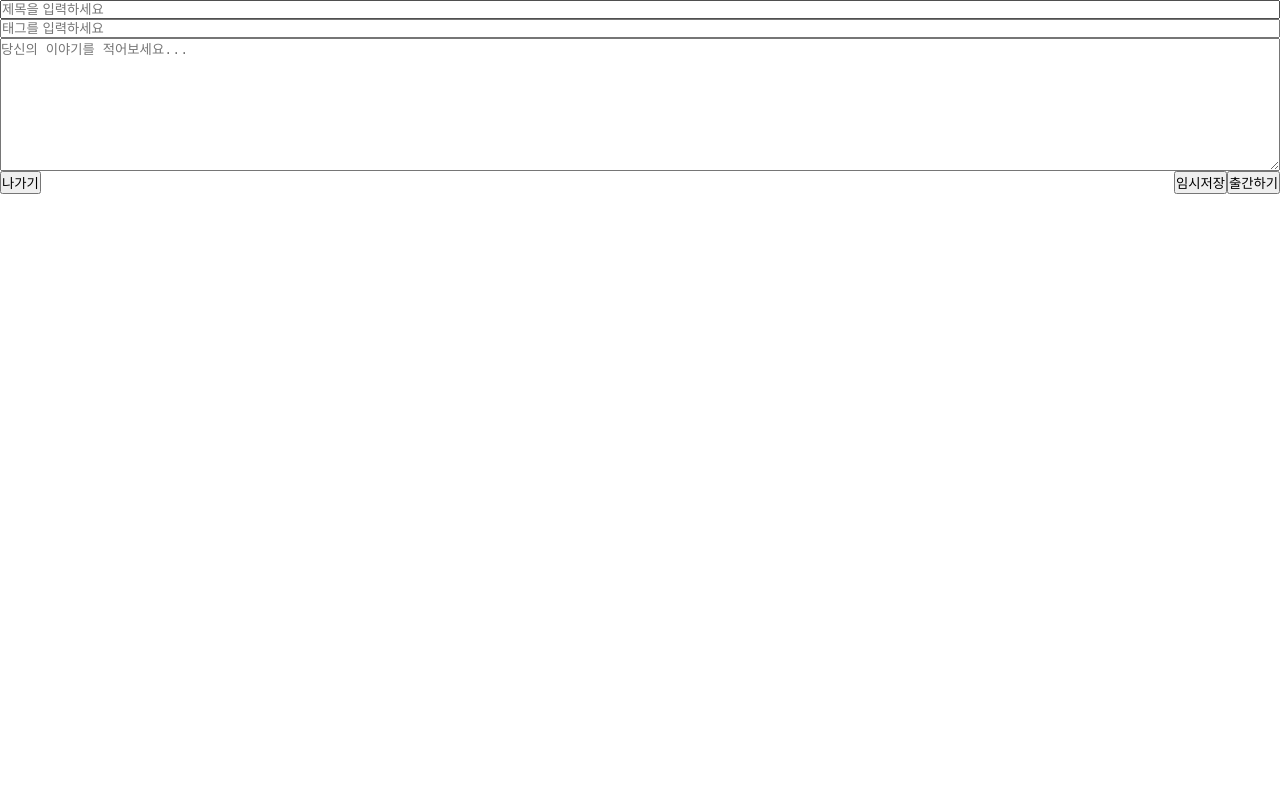
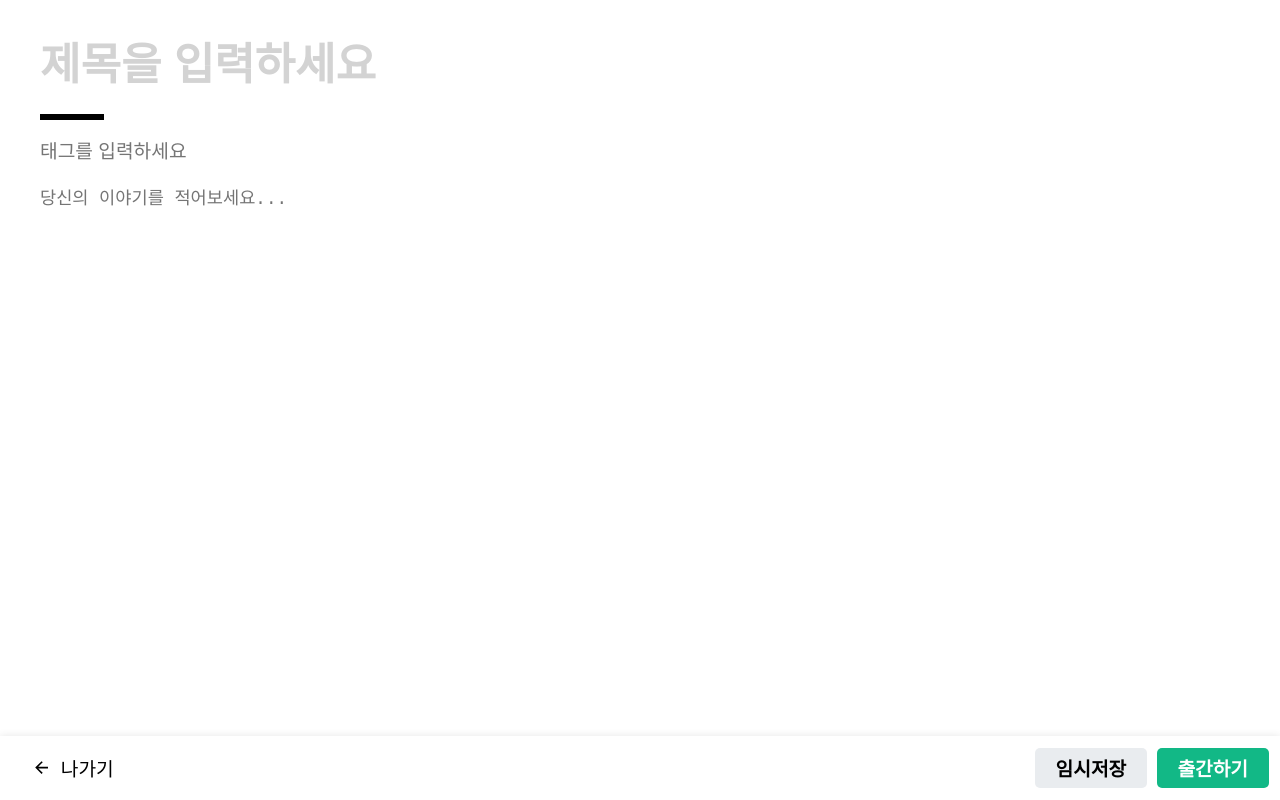
Before and after one commit to WE-SOPT-29th-Web-Part/Gunyoung-Park, a React (Create React App) app in the folder 5_velog_clone_react/: page /write in a window 1280 px wide. Built offline with nearby package versions, Linux system fonts and the light colour scheme.

Commit message:
Add write styles

```diff
--- a/5_velog_clone_react/src/components/atom/Button.tsx
+++ b/5_velog_clone_react/src/components/atom/Button.tsx
@@ -1,4 +1,4 @@
-import styled from "styled-components";
+import styled, { css } from "styled-components";
 
 export const RoundButton = styled.button`
   border-radius: 1em;
@@ -52,4 +52,64 @@ export const LinkIconButton = styled.a`
   }
 `;
 
-export const Button = styled.button``;
+interface ButtonProps {
+  variant?: ButtonVariants;
+}
+
+type ButtonVariants = "success" | "transparent";
+
+export const Button = styled.button<ButtonProps>`
+  display: flex;
+  align-items: center;
+
+  height: 2.5rem;
+  padding: 0 1.3rem;
+  font-size: 1.2rem;
+  font-weight: bold;
+
+  border: none;
+  border-radius: 5px;
+  outline: none;
+  cursor: pointer;
+
+  transition: background-color 0.2s;
+
+  & > svg:first-child {
+    margin-right: 0.5em;
+  }
+
+  ${(props) => buttonVariantValue(props.variant)}
+`;
+
+function buttonVariantValue(variant?: ButtonVariants) {
+  switch (variant) {
+    case "success":
+      return css`
+        background-color: #12b886;
+        color: white;
+
+        &:hover {
+          background-color: #20c997;
+        }
+      `;
+    case "transparent":
+      return css`
+        background-color: transparent;
+        color: black;
+        font-weight: normal;
+
+        &:hover {
+          background-color: rgba(0, 0, 0, 0.05);
+        }
+      `;
+    default:
+      return css`
+        background-color: #e9ecef;
+        color: black;
+
+        &:hover {
+          background-color: #f1f3f5;
+        }
+      `;
+  }
+}
--- a/5_velog_clone_react/src/components/atom/Nav.tsx
+++ b/5_velog_clone_react/src/components/atom/Nav.tsx
@@ -30,7 +30,7 @@ export function Nav(props: NavProps) {
           </NavItem>
         ))}
       </NavInner>
-      <NavUnderline position={selected} />
+      <NavUnderline position={selected !== -1 ? selected : 0} />
     </NavBox>
   );
 }
--- a/5_velog_clone_react/src/components/atom/TagInput.tsx
+++ b/5_velog_clone_react/src/components/atom/TagInput.tsx
@@ -46,11 +46,36 @@ export function TagInput(props: TagInputProps) {
 
 const TagInputBox = styled.div`
   display: flex;
+  align-items: center;
+  height: 2rem;
+
+  font-size: 1.2rem;
+  margin-bottom: 1rem;
 `;
 
 const TagInputInner = styled.input`
   display: block;
   flex-grow: 1;
+
+  font-size: inherit;
+
+  outline: none;
+  border: none;
 `;
 
-const TagInputButton = styled.button``;
+const TagInputButton = styled.button`
+  font-size: 1rem;
+
+  margin-right: 0.2em;
+  padding-left: 1em;
+  padding-right: 1em;
+  height: 2em;
+
+  border: none;
+  border-radius: 1rem;
+
+  background-color: #f1f3f5;
+  color: #0ca678;
+
+  cursor: pointer;
+`;
--- a/5_velog_clone_react/src/components/atom/TextArea.tsx
+++ b/5_velog_clone_react/src/components/atom/TextArea.tsx
@@ -6,6 +6,8 @@ interface TextAreaLimitedProps {
   onChange(e: ChangeEvent<HTMLTextAreaElement>): void;
   placeholder?: string;
   limit?: number;
+
+  className?: string;
 }
 
 export function TextAreaLimited(props: TextAreaLimitedProps) {
@@ -48,6 +50,13 @@ const TextAreaLimitedBox = styled.div<{ isFull?: boolean }>`
 const TextAreaInner = styled.textarea`
   width: 100%;
   height: 10em;
+
+  outline: none;
+  border: none;
+
+  font-size: 1.1rem;
+
+  resize: none;
 `;
 
 export const TextArea = TextAreaInner;
--- a/5_velog_clone_react/src/components/atom/TitleInput.tsx
+++ b/5_velog_clone_react/src/components/atom/TitleInput.tsx
@@ -9,4 +9,17 @@ export const TitleInput = forwardRef<
   return <TitleInputInner {...props} type="text" ref={ref}></TitleInputInner>;
 });
 
-const TitleInputInner = styled.input``;
+const TitleInputInner = styled.input`
+  display: block;
+
+  border: none;
+  font-size: 2.75rem;
+  font-weight: 600;
+  outline: none;
+
+  color: #212529;
+
+  &::placeholder {
+    color: lightgray;
+  }
+`;
--- a/5_velog_clone_react/src/components/molecule/write/AdditionalArticleInfo.tsx
+++ b/5_velog_clone_react/src/components/molecule/write/AdditionalArticleInfo.tsx
@@ -13,6 +13,8 @@ interface AdditionalArticleInfoProps {
 export function AdditionalArticleInfo(props: AdditionalArticleInfoProps) {
   return (
     <InfoBox>
+      <InfoBoxInner>
+        <Title>포스트 미리보기</Title>
         <TextAreaLimited
           value={props.article.summary}
           onChange={(e) => props.onChange("summary", e.target.value)}
@@ -21,19 +23,44 @@ export function AdditionalArticleInfo(props: AdditionalArticleInfoProps) {
         />
         <ControlBox>
           <Button onClick={props.onCancel}>취소</Button>
-        <Button onClick={props.onSubmit}>출간하기</Button>
+          <Button variant="success" onClick={props.onSubmit}>
+            출간하기
+          </Button>
         </ControlBox>
+      </InfoBoxInner>
     </InfoBox>
   );
 }
 
 const InfoBox = styled.div`
+  display: flex;
+  flex-direction: column;
+  justify-content: center;
+  align-items: center;
+
   height: 100%;
   width: 100%;
 
-  background-color: white;
+  background-color: #f8f9fa;
+`;
+
+const InfoBoxInner = styled.div`
+  display: flex;
+  flex-direction: column;
+  width: 35rem;
+`;
+
+const Title = styled.h2`
+  font-size: 1.3rem;
+
+  margin-bottom: 0.3em;
 `;
 
 const ControlBox = styled.div`
   display: flex;
+  align-self: flex-end;
+
+  & > *:not(:last-child) {
+    margin-right: 0.5em;
+  }
 `;
--- a/5_velog_clone_react/src/components/molecule/write/WriteArticleContents.tsx
+++ b/5_velog_clone_react/src/components/molecule/write/WriteArticleContents.tsx
@@ -24,11 +24,13 @@ export function WriteArticleContents(props: WriteArticleContentsProps) {
 
   return (
     <WriteBox>
+      <WriteContentBox>
         <TitleInput
           value={article.title}
           onChange={handleChange("title")}
           placeholder="제목을 입력하세요"
         />
+        <Bar />
         <TagInput
           tags={article.tags}
           onChange={(tags) => onChange("tags", tags)}
@@ -39,6 +41,7 @@ export function WriteArticleContents(props: WriteArticleContentsProps) {
           onChange={handleChange("content")}
           placeholder="당신의 이야기를 적어보세요..."
         />
+      </WriteContentBox>
       <WriteControl onSubmit={onNext} />
     </WriteBox>
   );
@@ -46,7 +49,21 @@ export function WriteArticleContents(props: WriteArticleContentsProps) {
 
 const WriteBox = styled.div`
   background-color: white;
+  height: 100%;
 
   display: flex;
   flex-direction: column;
 `;
+
+const WriteContentBox = styled.div`
+  padding: 2.5em 2.5em;
+  flex-grow: 1;
+`;
+
+const Bar = styled.div`
+  background-color: black;
+  width: 4rem;
+  height: 6px;
+  margin-top: 1.5rem;
+  margin-bottom: 1rem;
+`;
--- a/5_velog_clone_react/src/components/molecule/write/WriteControl.tsx
+++ b/5_velog_clone_react/src/components/molecule/write/WriteControl.tsx
@@ -1,3 +1,4 @@
+import { MdArrowBack } from "react-icons/md";
 import { useNavigate } from "react-router";
 import styled from "styled-components";
 import { Button } from "../../atom/Button";
@@ -14,11 +15,16 @@ export function WriteControl(props: WriteControlProps) {
   return (
     <WriteControlBox>
       <div>
-        <Button onClick={() => navigate("/")}>나가기</Button>
+        <Button variant="transparent" onClick={() => navigate("/")}>
+          <MdArrowBack />
+          나가기
+        </Button>
       </div>
       <div>
         <Button>임시저장</Button>
-        <Button onClick={onSubmit}>출간하기</Button>
+        <Button variant="success" onClick={onSubmit}>
+          출간하기
+        </Button>
       </div>
     </WriteControlBox>
   );
@@ -27,8 +33,18 @@ export function WriteControl(props: WriteControlProps) {
 const WriteControlBox = styled.div`
   display: flex;
   justify-content: space-between;
+  align-items: center;
+
+  box-shadow: rgb(0 0 0 / 10%) 0px 0px 8px;
+  height: 4rem;
+
+  padding: 0 0.7rem;
 
   & > div {
     display: flex;
   }
+
+  & > div > *:not(:last-child) {
+    margin-right: 0.5em;
+  }
 `;
```
Lines whose indentation alone changed are shown as unchanged.
